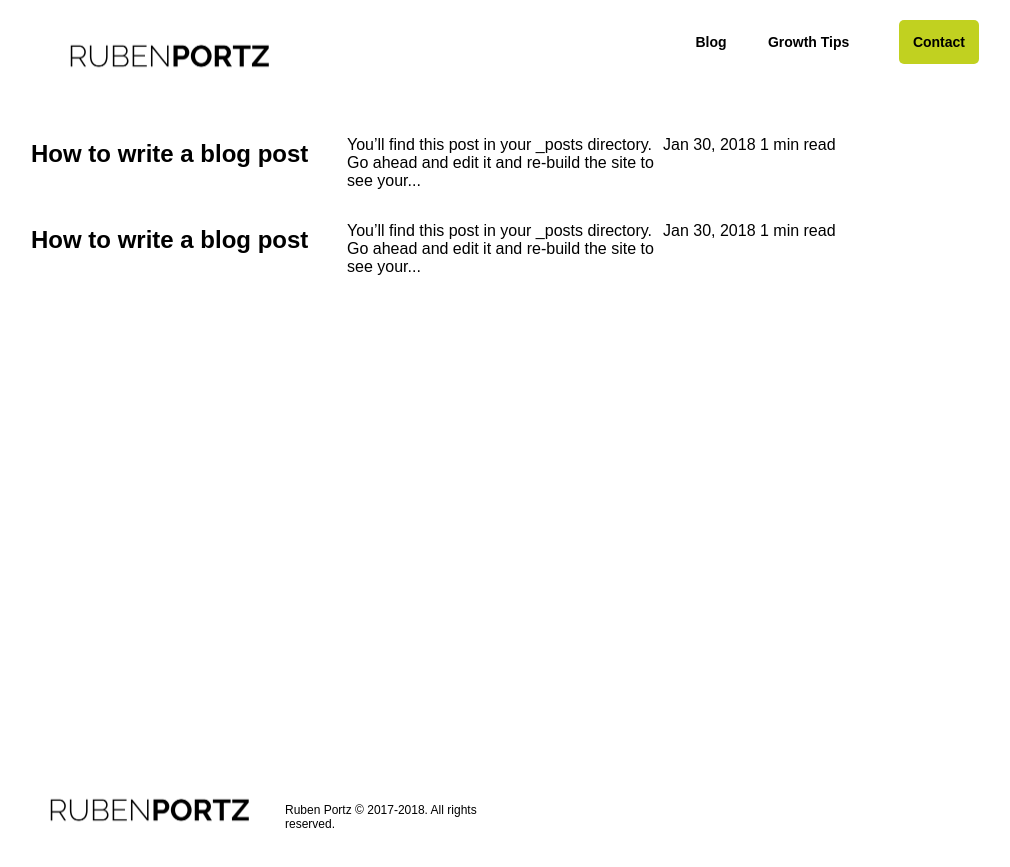
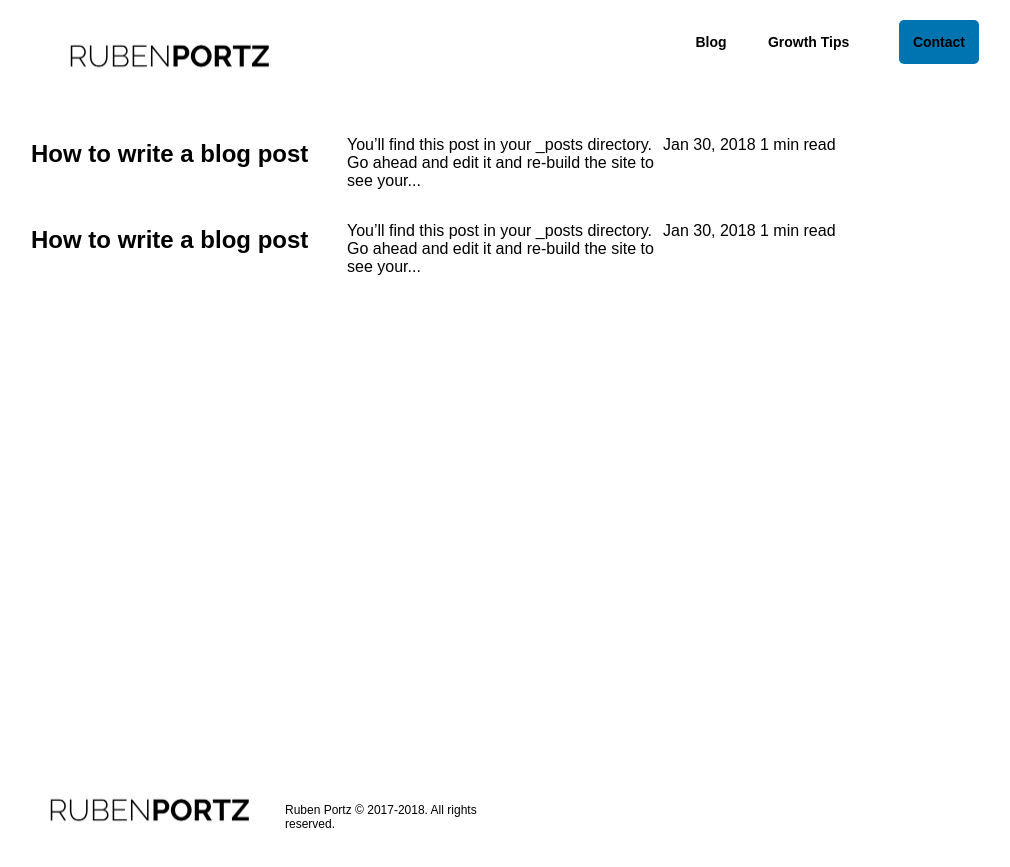
Before and after one commit to rubenportz/Ruben-Portz, a Jekyll site: the page built from index.html, in a window 1280 px wide. Shown: the top 867 px of the page, without its empty margins (135-1145 px from the left). Built offline with Jekyll 4.4.1, drawn with Linux system fonts in a browser that asks for light colours.

Commit message:
Update header.html

```diff
--- a/_includes/header.html
+++ b/_includes/header.html
@@ -39,14 +39,14 @@
 .contact-menu {
   grid-column: 10/10;
   grid-row: 1;
-  background-color:#c1d120;
+  background-color:#0073B1;
   height:44px;
   border-radius: 5px;
   text-align:center;
 }
 
 .contact-menu:hover{
-    background-color: #a0ad20;
+    background-color: #0f5e89;
 }
 
 a:link {
```
